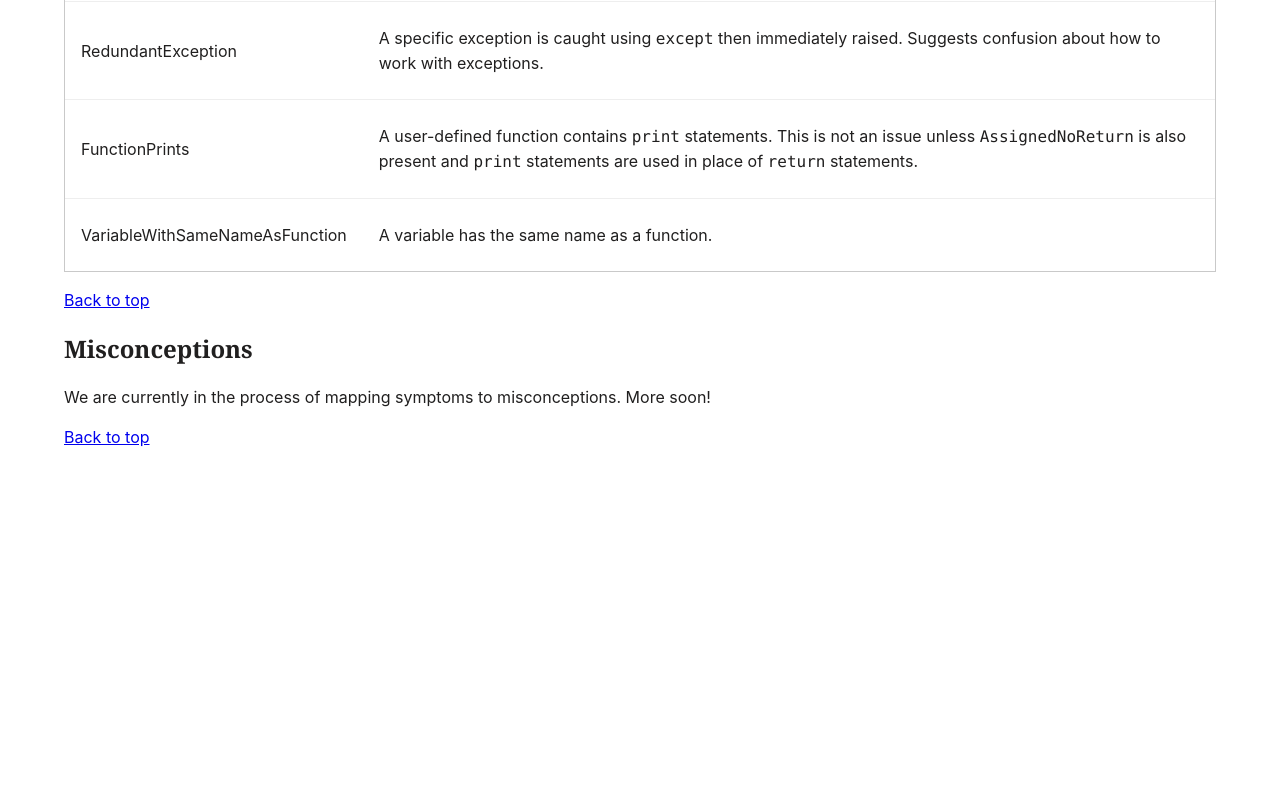
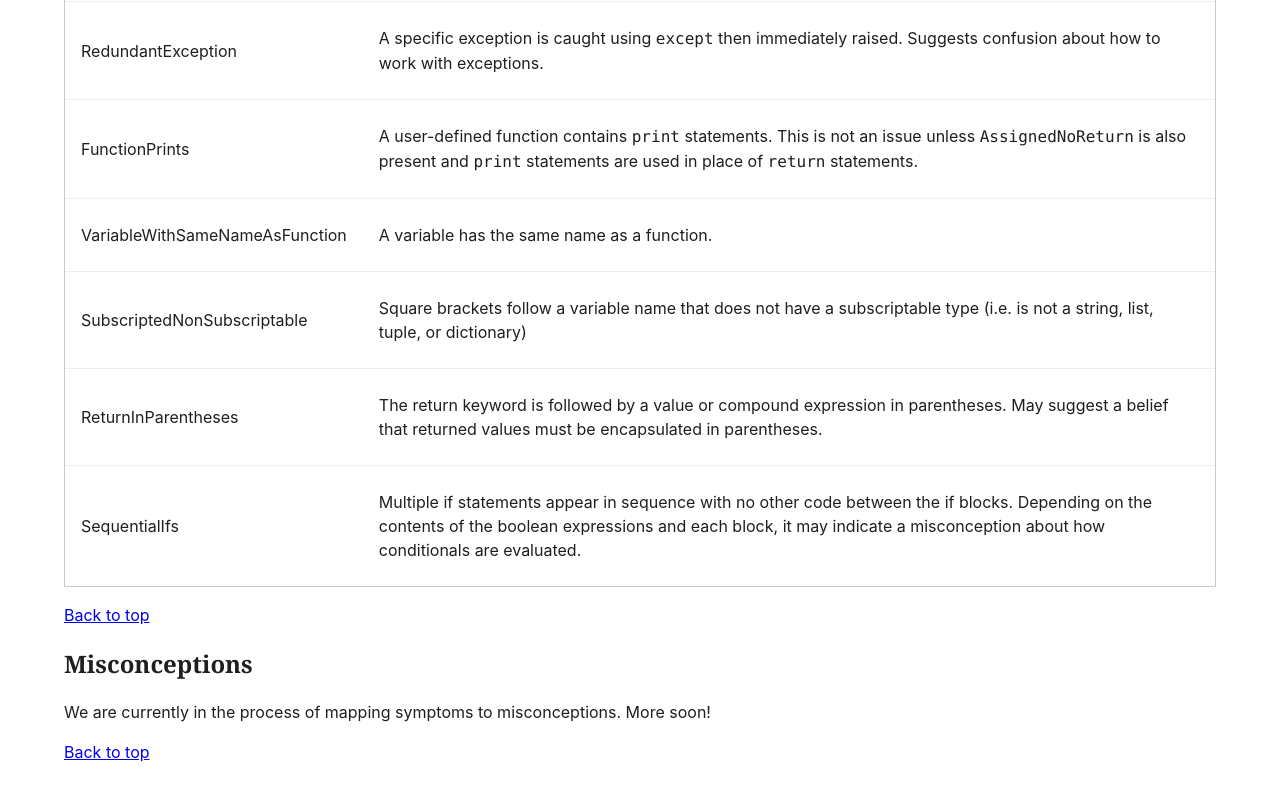
Before and after one commit to ace01603/symptom-checker, a React (Create React App) app: page /symptom-checker/about in a window 1280 px wide. Shown: the part 3043-3843 px from the top of the page. Before the commit the page ends 3532 px from the top, so only its background shows below. Built offline with nearby package versions, Linux system fonts and the light colour scheme; what side-lib would draw is missing.

Commit message:
close #45

```diff
--- a/src/components/ShowFile.js
+++ b/src/components/ShowFile.js
@@ -239,15 +239,24 @@ const ShowFile = () => {
                                 <div className="line-number">
                                     {
                                         misconsByLine.has(index) &&
-                                            <span
-                                                onClick={e => {
-                                                    e.stopPropagation();
-                                                    const id = misconsByLine.get(index)[0].uniqueId;
-                                                    const connected = findLinkedSymptoms(id);
-                                                    misconClicked(new Set([...connected, id]));
-                                                }}
-                                                className={`miscon-icon ${misconsByLine.get(index).some(m => selectedProblem.has(m.uniqueId)) ? "selected" : ""}`}>
-                                                <FontAwesomeIcon icon={faExclamationTriangle} />{' '}</span>
+                                            <>
+                                            {
+                                                misconsByLine.get(index).map(m =>
+                                                    <span
+                                                        key={`icon-${m.uniqueId}`}
+                                                        onClick={
+                                                        e => {
+                                                            e.stopPropagation();
+                                                            const id = m.uniqueId;
+                                                            const connected = findLinkedSymptoms(id);
+                                                            misconClicked(new Set([...connected, id]));
+                                                        }}
+                                                        className={`miscon-icon ${selectedProblem.has(m.uniqueId) ? "selected": ""}`}
+                                                    >
+                                                    <FontAwesomeIcon icon={faExclamationTriangle} />{' '}
+                                                    </span>)
+                                            }
+                                            </>
                                     }
                                     <pre>{index + 1}</pre>
                                 </div>
--- a/src/content/symptomInfo.js
+++ b/src/content/symptomInfo.js
@@ -12,7 +12,8 @@ export const currentlyDetected = [
     "TypeError.unnecessary","OneLineConditional","UnusedVariable","UnusedValue","VariableOverwrite",
     "UnreachableCode","LoopEarlyExit","BooleanSyntax.naturalLanguage","BooleanSyntaxError","CompareBoolLiteral",
     "AssignmentInReturn","AssignedNoReturn","UnusedReturn","WrongArgNumber","UnknownFunction","RedundantException",
-    "FunctionPrints", "VariableWithSameNameAsFunction"];
+    "FunctionPrints", "VariableWithSameNameAsFunction", "SubscriptedNonSubscriptable", "ReturnInParentheses",
+    "SequentialIfs"];
 
 export const symptomInfo = {
     "RedundantException": <p>A specific exception is caught using <code>except</code> then immediately raised.
@@ -69,6 +70,8 @@ export const symptomInfo = {
         about variables.
     </p>,
     "VariableWithSameNameAsFunction": <p>A variable has the same name as a function.</p>,
-    "SubscriptedNonSubscriptable": <p>Square brackets follow a variable name that does not have a subscriptable type (i.e. is not a string, list, tuple, or dictionary)</p>
+    "SubscriptedNonSubscriptable": <p>Square brackets follow a variable name that does not have a subscriptable type (i.e. is not a string, list, tuple, or dictionary)</p>,
+    "ReturnInParentheses": <p>The return keyword is followed by a value or compound expression in parentheses. May suggest a belief that returned values must be encapsulated in parentheses.</p>,
+    "SequentialIfs": <p>Multiple if statements appear in sequence with no other code between the if blocks. Depending on the contents of the boolean expressions and each block, it may indicate a misconception about how conditionals are evaluated.</p>
 }
 // NEW SYMPTOMS SHOULD ALSO BE ADDED TO currentlyDetected
```
Also changed, not shown: 7 other files (tests, documents, lock files or other folders).
